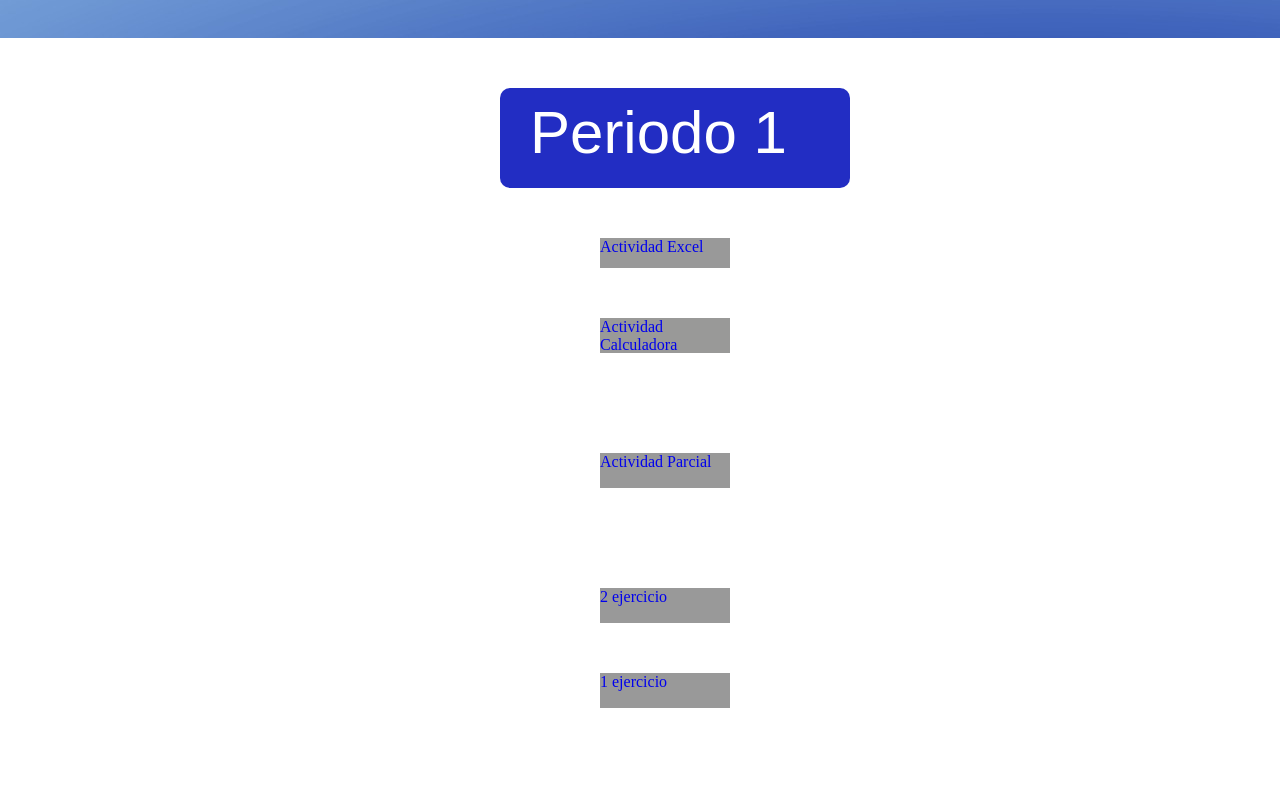
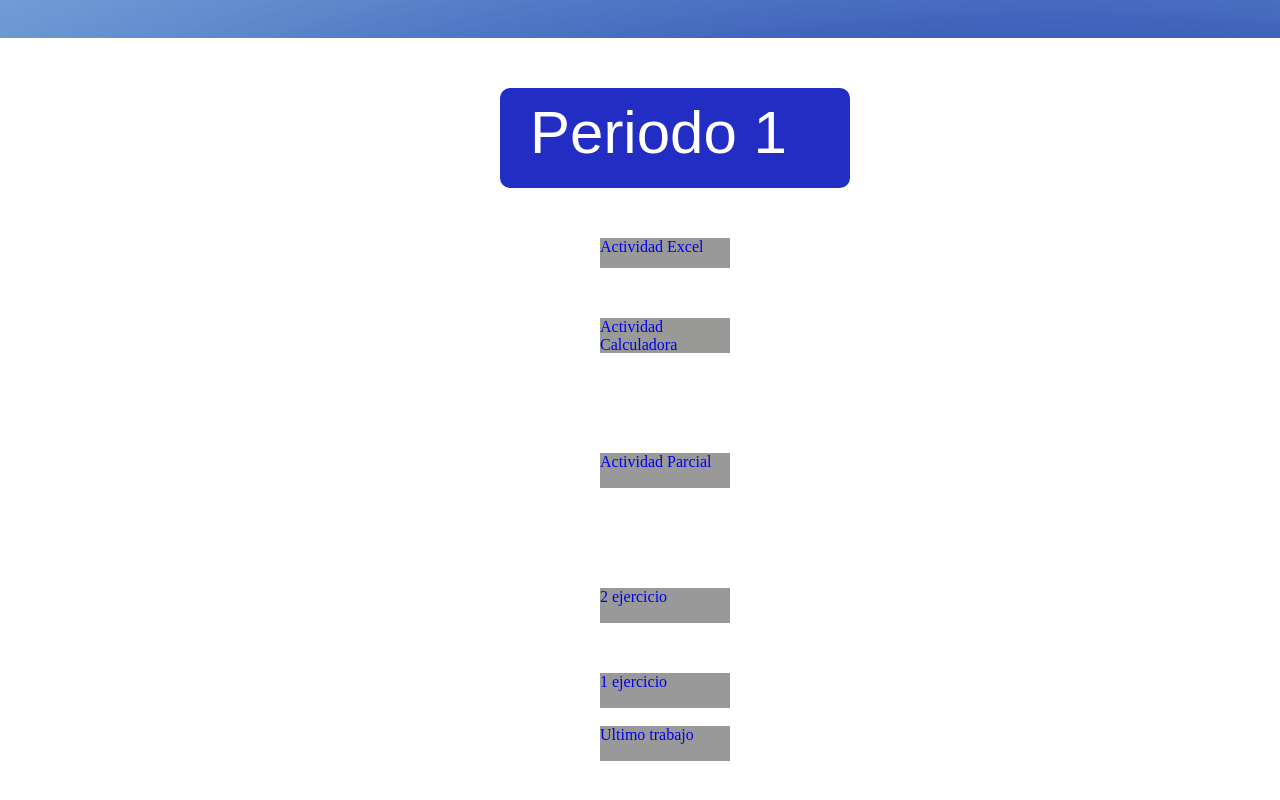
Before and after one commit to Alejandro1220/Tecnologiaa, a plain HTML site: page index.html in a window 1280 px wide. Shown: the part 962-1762 px from the top of the page. Drawn offline with Linux system fonts and the light colour scheme.

Commit message:
Update index.html

```diff
--- a/index.html
+++ b/index.html
@@ -68,7 +68,8 @@
        <div class="exosp"><a href="https://drive.google.com/file/d/1qLSZGsJWQPjGFbqr_7xG11gKGmphtPzA/view?usp=sharing">Actividad Parcial</a></div>
        <div class="exoc"><a href="https://alejandro1220.github.io/ac2/">2 ejercicio</a></div>
        <div class="exot"><a href="https://alejandro1220.github.io/prim/">1 ejercicio</a></div>
-
+              <br>
+       <div class="exot"><a href="https://alejandro1220.github.io/acua/">Ultimo trabajo</a></div>
     </div>
 
 
```
